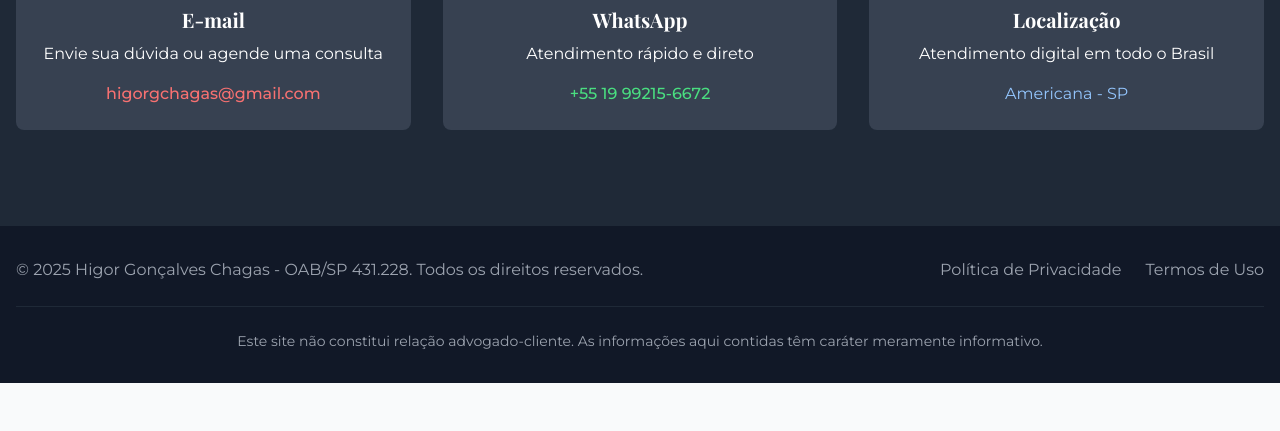
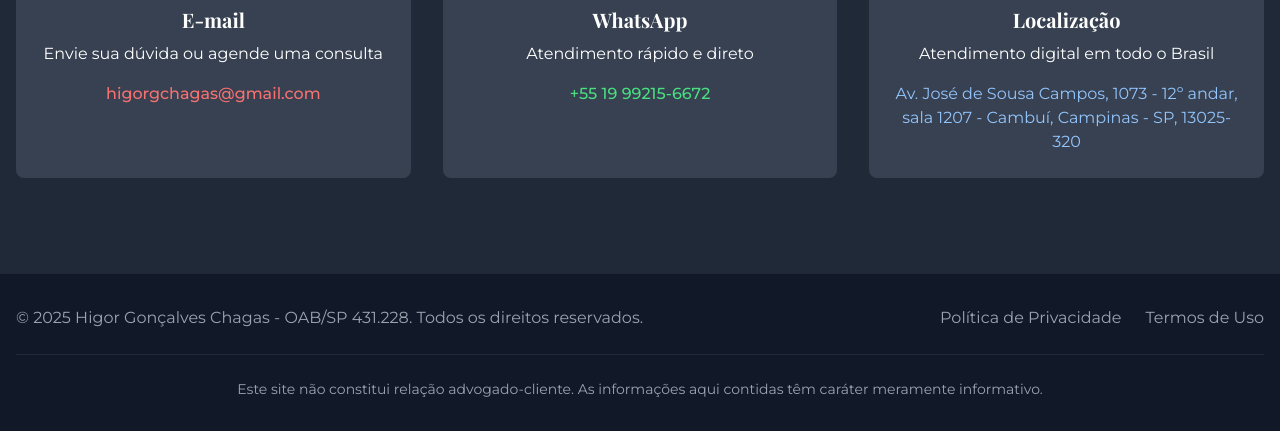
Before and after one commit to higorgchagas/www.higorchagasadv.com.br, a website: page index.html in a window 1280 px wide. Shown: the part 3722-4153 px from the top of the page. Before the commit the page ends 4105 px from the top, so only its background shows below. Drawn offline with nearby package versions, Linux system fonts and the light colour scheme.

Commit message:
Update index.html

```diff
--- a/index.html
+++ b/index.html
@@ -360,7 +360,7 @@
                     </div>
                     <h3 class="title-font text-xl font-bold mb-2">Localização</h3>
                     <p class="mb-4">Atendimento digital em todo o Brasil</p>
-                    <p class="text-blue-300">Americana - SP</p>
+                    <p class="text-blue-300">Av. José de Sousa Campos, 1073 - 12º andar, sala 1207 - Cambuí, Campinas - SP, 13025-320</p>
                 </div>
             </div>
         </div>
```
